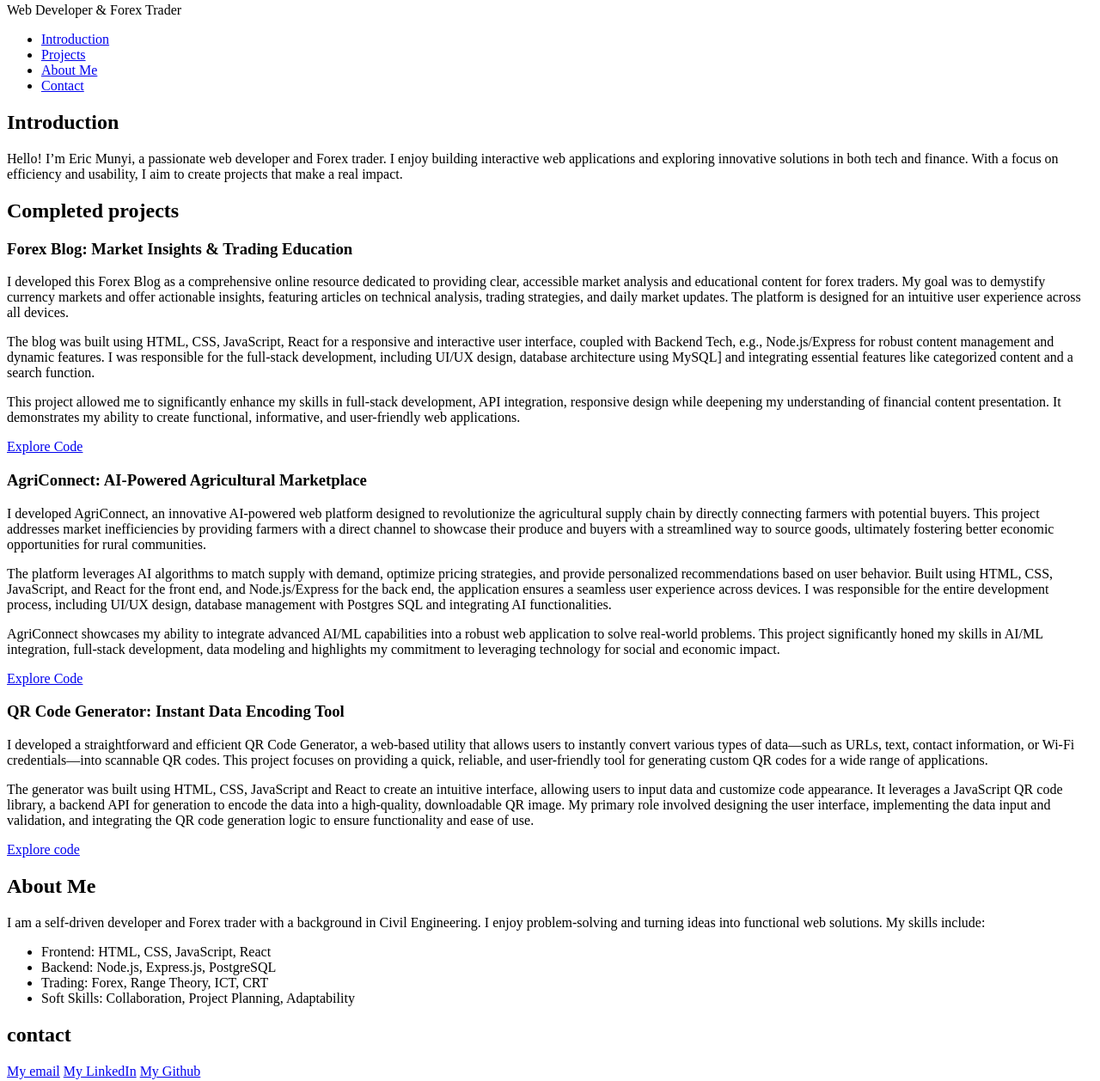
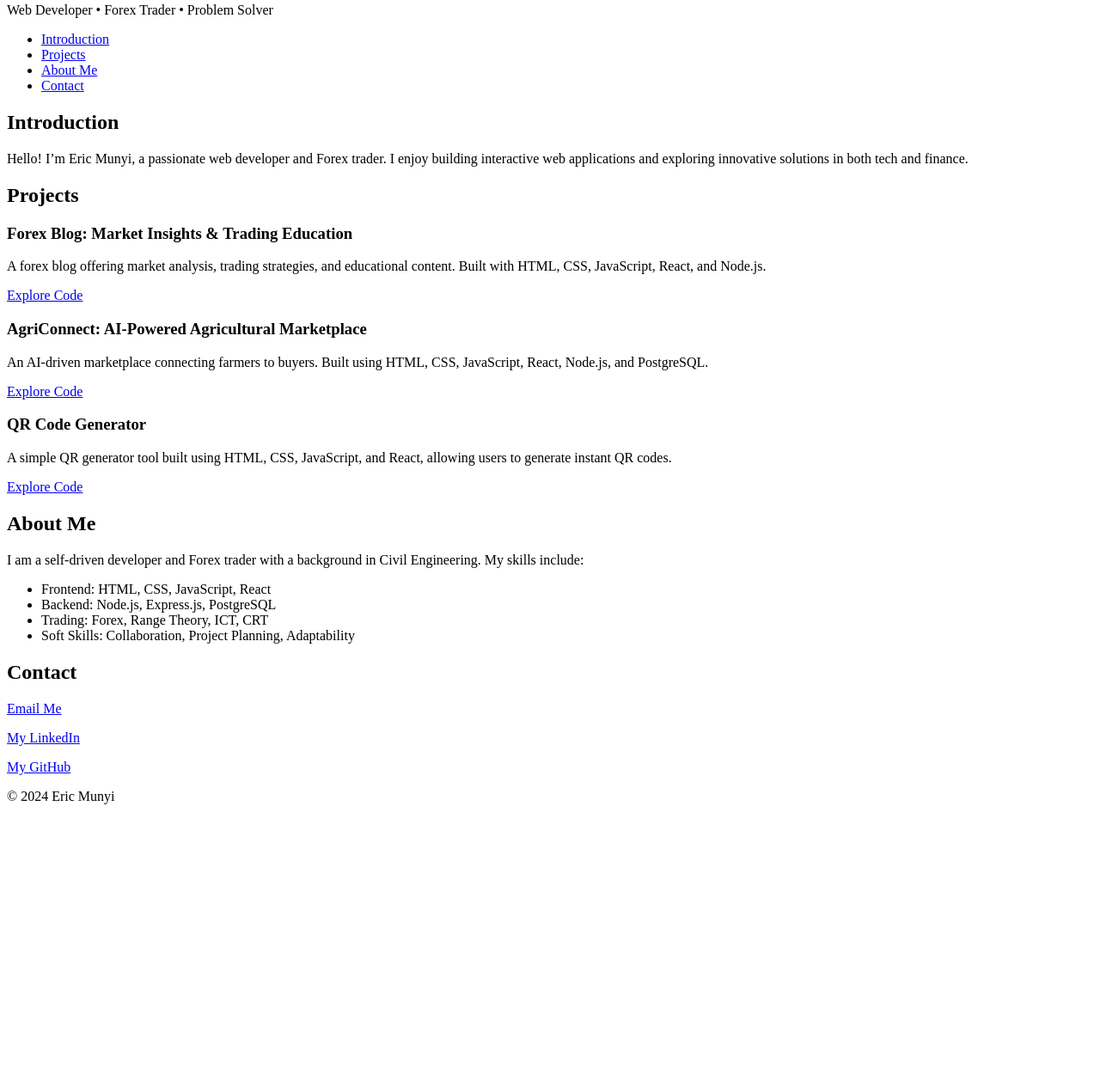
Before and after one commit to ermun361/My_First_Portfolio, a plain HTML site: page portfolio/index.html in a window 1280 px wide. Shown: the part 77-1335 px from the top of the page at 86% size. After the commit the page ends 1029 px from the top, so only its background shows below. Drawn offline with Linux system fonts and the light colour scheme.

Commit message:
Fix header section and update index.html to pass checks

```diff
--- a/portfolio/index.html
+++ b/portfolio/index.html
@@ -1,84 +1,58 @@
 <!DOCTYPE html>
 <html lang="en">
 <head>
-    <meta charset="UTF-8">
+    <meta charset="utf-8">
+    <title>Eric Munyi - Personal Portfolio</title>
     <meta name="viewport" content="width=device-width, initial-scale=1.0">
-    <title>Personal Portfolio</title>
 </head>
+
 <body>
+
     <header>
         <h1>ERIC MUNYI</h1>
-        <p>Web Developer & Forex Trader</p>
+        <p>Web Developer • Forex Trader • Problem Solver</p>
     </header>
 
     <nav>
         <ul>
-            <li> <a href="#introduction">Introduction</a></li>
+            <li><a href="#introduction">Introduction</a></li>
             <li><a href="#projects">Projects</a></li>
             <li><a href="#about">About Me</a></li>
             <li><a href="#contact">Contact</a></li>
         </ul>
     </nav>
 
-
     <section id="introduction">
         <h2>Introduction</h2>
-        <p>
-            Hello! I’m Eric Munyi, a passionate web developer and Forex trader. I enjoy building interactive web applications and exploring innovative solutions in both tech and finance. With a focus on efficiency and usability, I aim to create projects that make a real impact.
-        </p>
+        <p>Hello! I’m Eric Munyi, a passionate web developer and Forex trader. I enjoy building interactive web applications and exploring innovative solutions in both tech and finance.</p>
     </section>
 
     <section id="projects">
-        <h2>Completed projects</h2>
+        <h2>Projects</h2>
+
         <article class="project">
             <h3>Forex Blog: Market Insights & Trading Education</h3>
-            <p>I developed this Forex Blog as a comprehensive online resource dedicated to providing clear, accessible market analysis and educational content for forex traders. My goal was to demystify currency markets and offer actionable insights, featuring articles on technical analysis, trading strategies, and daily market updates. The platform is designed for an intuitive user experience across all devices.</p>
-
-            <p>
-                The blog was built using  HTML, CSS, JavaScript, React for a responsive and interactive user interface, coupled with  Backend Tech, e.g., Node.js/Express for robust content management and dynamic features. I was responsible for the full-stack development, including UI/UX design, database architecture using  MySQL] and integrating essential features like categorized content and a search function.
-            </p>
-            <p>
-                This project allowed me to significantly enhance my skills in  full-stack development, API integration, responsive design while deepening my understanding of financial content presentation. It demonstrates my ability to create functional, informative, and user-friendly web applications.
-            </p>
+            <p>A forex blog offering market analysis, trading strategies, and educational content. Built with HTML, CSS, JavaScript, React, and Node.js.</p>
             <a href="https://github.com/ermun361/My-project.git" target="_blank">Explore Code</a>
         </article>
 
         <article class="project">
             <h3>AgriConnect: AI-Powered Agricultural Marketplace</h3>
-            <p>
-                 I developed AgriConnect, an innovative AI-powered web platform designed to revolutionize the agricultural supply chain by directly connecting farmers with potential buyers. This project addresses market inefficiencies by providing farmers with a direct channel to showcase their produce and buyers with a streamlined way to source goods, ultimately fostering better economic opportunities for rural communities.
-            </p>
-
-            <p>
-                The platform leverages AI algorithms to match supply with demand, optimize pricing strategies, and provide personalized recommendations based on user behavior. Built using HTML, CSS, JavaScript, and React for the front end, and Node.js/Express for the back end, the application ensures a seamless user experience across devices. I was responsible for the entire development process, including UI/UX design, database management with Postgres SQL  and integrating AI functionalities.
-            </p>
-
-            <p>
-                AgriConnect showcases my ability to integrate advanced AI/ML capabilities into a robust web application to solve real-world problems. This project significantly honed my skills in AI/ML integration, full-stack development, data modeling  and highlights my commitment to leveraging technology for social and economic impact.
-            </p>
+            <p>An AI-driven marketplace connecting farmers to buyers. Built using HTML, CSS, JavaScript, React, Node.js, and PostgreSQL.</p>
             <a href="https://github.com/ermun361/AI-PAMSCO.git" target="_blank">Explore Code</a>
         </article>
 
+        <article class="project">
+            <h3>QR Code Generator</h3>
+            <p>A simple QR generator tool built using HTML, CSS, JavaScript, and React, allowing users to generate instant QR codes.</p>
+            <a href="https://github.com/ermun361/qr-code-generator.git" target="_blank">Explore Code</a>
+        </article>
 
-
-        <article class="project">
-            <h3>QR Code Generator: Instant Data Encoding Tool</h3>
-            <p>
-                I developed a straightforward and efficient QR Code Generator, a web-based utility that allows users to instantly convert various types of data—such as URLs, text, contact information, or Wi-Fi credentials—into scannable QR codes. This project focuses on providing a quick, reliable, and user-friendly tool for generating custom QR codes for a wide range of applications.
-            </p>
-
-            <p>
-                The generator was built using HTML, CSS, JavaScript and React to create an intuitive interface, allowing users to input data and customize code appearance. It leverages a  JavaScript QR code library, a backend API for generation to encode the data into a high-quality, downloadable QR image. My primary role involved designing the user interface, implementing the data input and validation, and integrating the QR code generation logic to ensure functionality and ease of use.
-            </p>
-            <a href="https://github.com/ermun361/qr-code-generator.git" target="_blank">Explore code</a>
-        </article>
     </section>
-
 
     <section id="about">
         <h2>About Me</h2>
-       <p>I am a self-driven developer and Forex trader with a background in Civil Engineering. I enjoy problem-solving and turning ideas into functional web solutions. My skills include:</p>
-
+        <p>I am a self-driven developer and Forex trader with a background in Civil Engineering. My skills include:</p>
         <ul>
             <li>Frontend: HTML, CSS, JavaScript, React</li>
             <li>Backend: Node.js, Express.js, PostgreSQL</li>
@@ -88,15 +62,14 @@
     </section>
 
     <section id="contact">
-        <h2>contact</h2>
-        <a href="mailto:ericmunyi361@gmail.com">My email</a>
-        <a href="https://www.linkedin.com/in/munyi-eric/" target="_blank">My LinkedIn</a>
-        <a href="https://github.com/ermun361">My Github</a>
+        <h2>Contact</h2>
+        <p><a href="mailto:ericmunyi361@gmail.com" target="_blank">Email Me</a></p>
+        <p><a href="https://www.linkedin.com/in/munyi-eric/" target="_blank">My LinkedIn</a></p>
+        <p><a href="https://github.com/ermun361" target="_blank">My GitHub</a></p>
     </section>
 
-
     <footer>
-        <p>&copy; 2024  Eric Munyi</p>
+        <p>&copy; 2024 Eric Munyi</p>
     </footer>
 
 </body>
```
Lines whose indentation alone changed are shown as unchanged.
